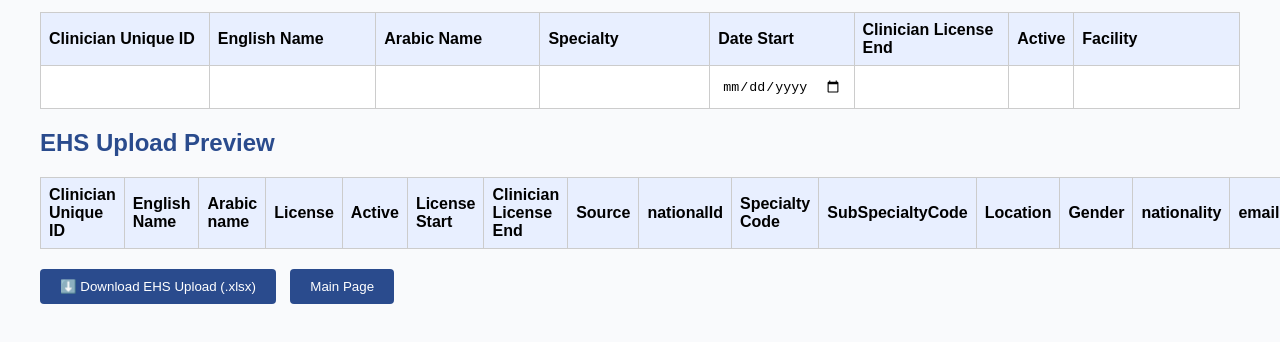
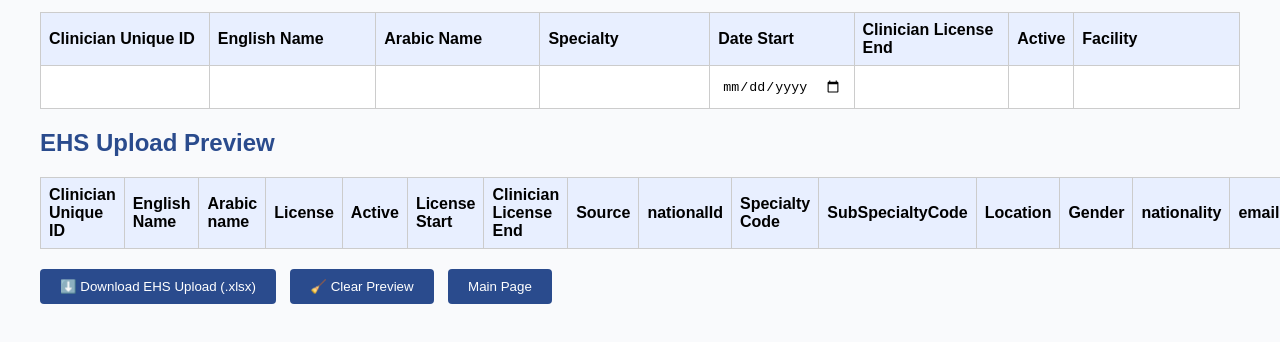
Before and after one commit to waslak/cv, a plain HTML site: page EHS.html in a window 1280 px wide. Shown: the part 136-478 px from the top of the page. Drawn offline with Linux system fonts and the light colour scheme; a script that the page names is missing; files whose address does not match are found by name.

Commit message:
Update EHS.html

```diff
--- a/EHS.html
+++ b/EHS.html
@@ -92,7 +92,7 @@
 </table>
 
 <button id="downloadBtn">⬇️ Download EHS Upload (.xlsx)</button>
-
+<button id="clearPreviewBtn">🧹 Clear Preview</button>
  <a href="./index.html"><button type="button" class="btn-secondary">Main Page</button></a>
 
 <script src="./sc/EHS.js">
```
